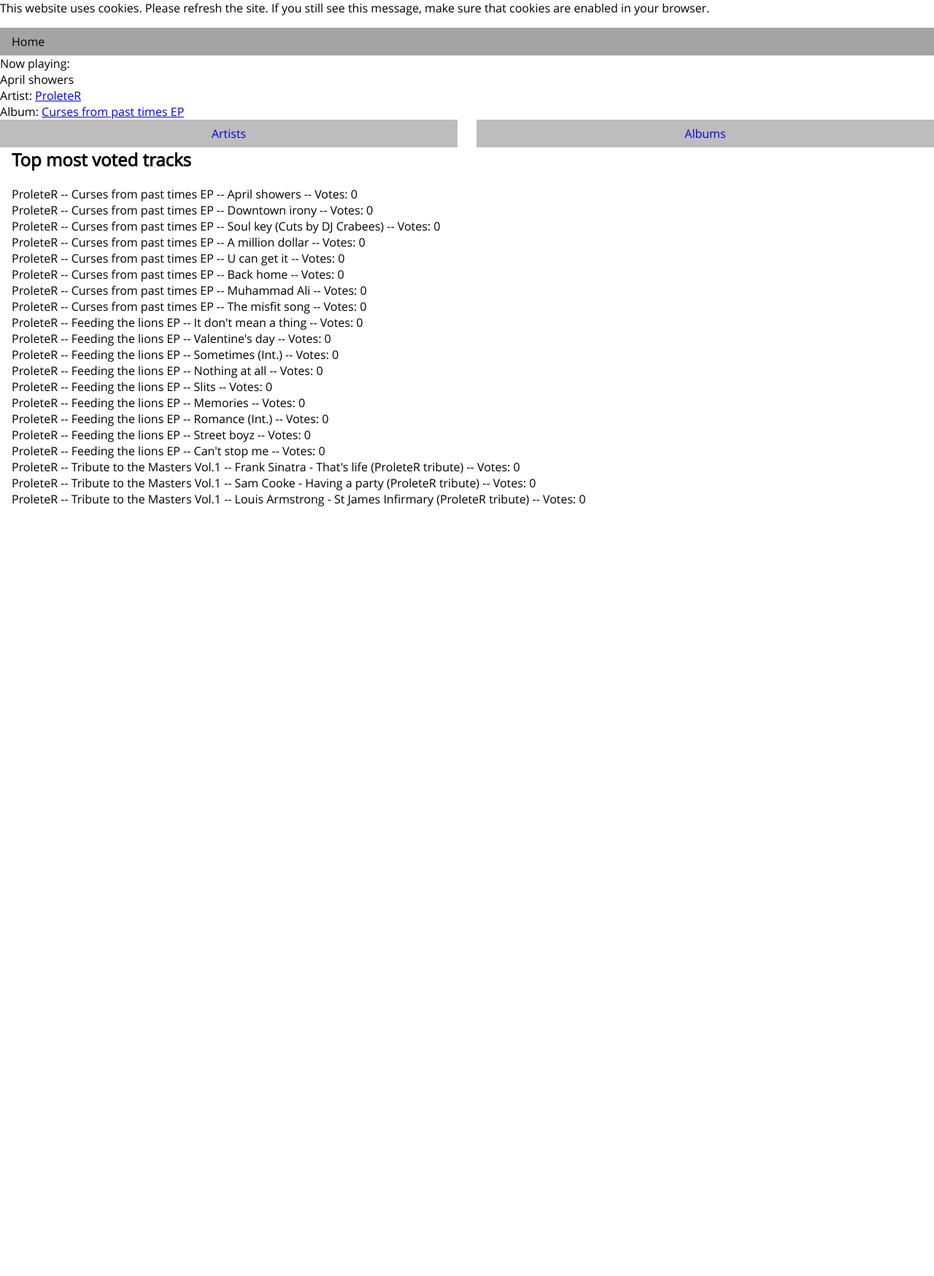
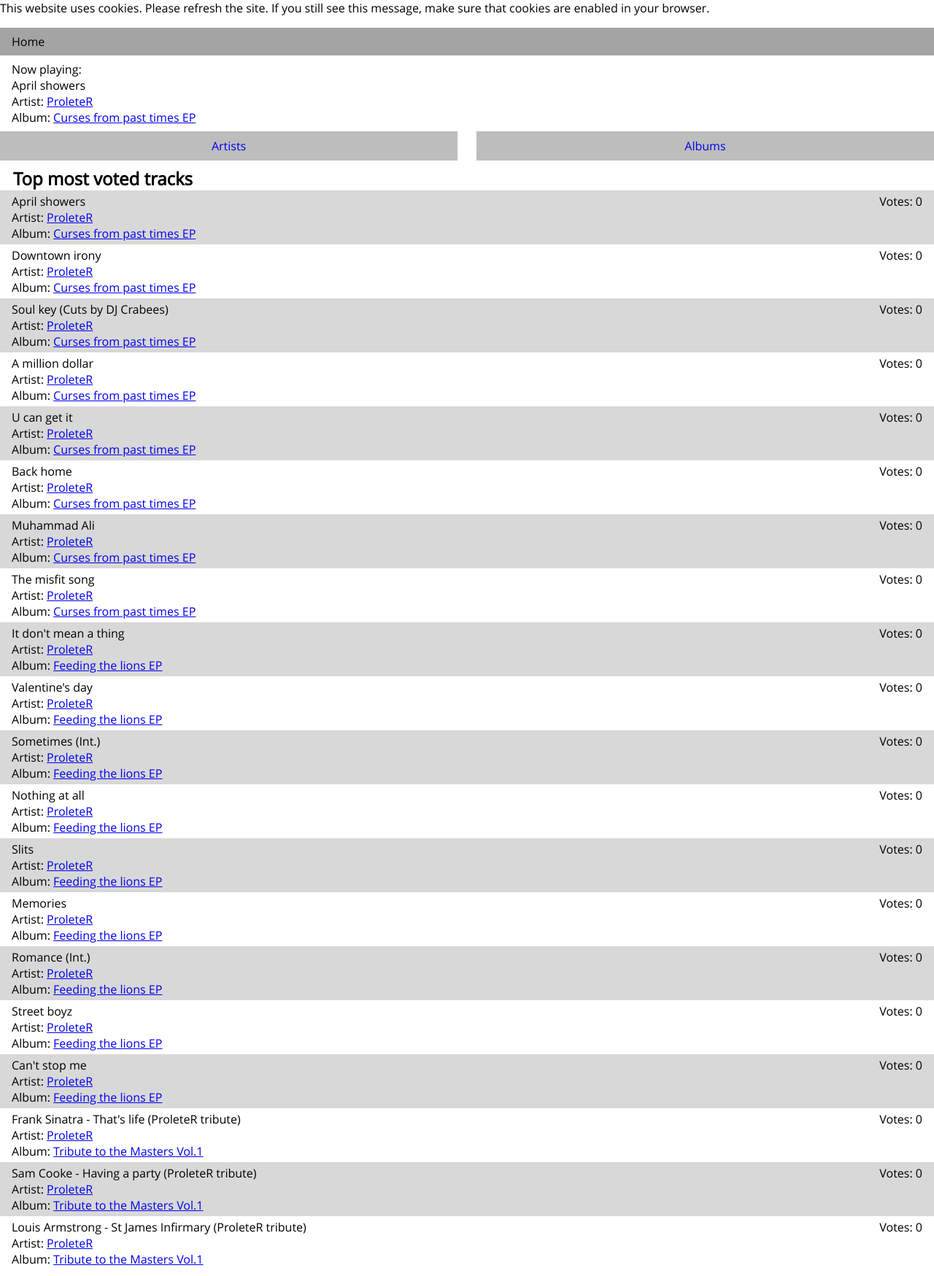
Before and after one commit to WIStudent/musicvotingsite, a Django app: template musicvoting/templates/musicvoting/index.html in a window 1280 px wide. Shown: the whole page at 73% size. Before the commit the page ends 694 px from the top, so only its background shows below. Run offline with Django 3.2, Linux system fonts and the light colour scheme; the template is opened without the code that fills it: values that come from a table or form of the project are taken from there, others are empty; data comes from the database, SQL or seed files in the repository; both versions use the stored data as it was after the commit.

Commit message:
Templates and css

```diff
--- a/musicvoting/static/musicvoting/style.css
+++ b/musicvoting/static/musicvoting/style.css
@@ -8,10 +8,22 @@
 
 #index_content #menu li{
 	display: inline-block;
-	text-align: center;
 	width: 49%;
-	background: none repeat scroll 0 0 #bdbdbd;
-	padding: 0.5em 0em;
+	background: none repeat scroll 0 0 #bdbdbd
+}
+
+#index_content #menu a{
+	display: block;
+	height: 2.5em;
+	width: 100%;
+	position: relative;
+}
+
+#index_content #menu a div {
+	position: absolute;
+	top: 50%;
+	left: 50%;
+	transform: translate(-50%, -50%);
 }
 
 #index_content #menu #menu_right{
@@ -42,6 +54,7 @@
 #index_content #menu ul{
 	padding: 0;
 	margin: 0;
+	overflow: hidden;
 }
 
 body{
@@ -53,16 +66,54 @@ body{
 	width:100%;
 }
 
+#index_content #player{
+	padding: 0.5em 1em;
+}
+
 #breadcrumb{
 	padding: 0.5em 1em;
 	background: none repeat scroll 0 0 #a4a4a4;
 }
 
-.track_list{
-	padding: 0.5em 1em;
+#index_content #track_ranking{
+	padding: 0.5em 0em;
+	overflow: hidden;
 }
 
-.track_list ul{
+#index_content #track_ranking h2{
+	padding: 0em 0.75em;
+	margin: 0;
+}
+
+#index_content #track_ranking p{
+	padding: 0.25em 1em;
+	margin: 0em;
+}
+
+.track_list li{
+	overflow: hidden;
+	padding: 0.25em 1em;
+}
+
+.track_list li:nth-child(2n+1) {
+	background: none repeat scroll 0 0 #d8d8d8;
+}
+
+.track_list{
 	list-style-type: none;
 	padding: 0;
+	margin: 0;
 }
+
+.track_list .track_info {
+	float: left;
+	width:78%;
+}
+
+.track_list .track_vote {
+	float:right;
+}
+
+.track_list .track_vote form{
+	margin: 0;
+}
--- a/musicvoting/templates/musicvoting/index.html
+++ b/musicvoting/templates/musicvoting/index.html
@@ -19,16 +19,23 @@
 	</div>
 	<div id="menu">
 		<ul>
-			<li id="menu_left"><a href="{% url 'musicvoting:artist' %}" id="artists">Artists</a></li>
-			<li id="menu_right"><a href="{% url 'musicvoting:album' %}" id="albums">Albums</a></li>
+			<li id="menu_left"><a href="{% url 'musicvoting:artist' %}" id="artists"><div>Artists</div></a></li>
+			<li id="menu_right"><a href="{% url 'musicvoting:album' %}" id="albums"><div>Albums</div></a></li>
 		</ul>
 	</div>
-	<div id="track_ranking" class="track_list">
+	<div id="track_ranking">
 		<h2>Top most voted tracks</h2>
 		{% if track_ranking %}
-			<ul>
+			<ul class="track_list">
 			{% for track in track_ranking %}
-				<li>{{ track.artist.artist_name }} -- {{ track.album.album_name }} -- {{ track.title }} -- Votes: {{ track.votes}}
+				<li id="track-{{ track.id }}" class="track">
+					<div class="track_info">
+						<div>{{ track.title }}</div>
+						<div>Artist: <a href="{% url 'musicvoting:artist_detail' track.artist.id %}">{{ track.artist.artist_name }}</a></div>
+						<div>Album: <a href="{% url 'musicvoting:album_detail' track.album.id %}">{{ track.album.album_name }}</a></div>
+					</div>
+					<div class="track_vote">
+						<div>
 						{% if cookie %}
 							{% if voter in track.voting_users.all %}
 								<form action="{% url 'musicvoting:unvote_track' track.id %}?next={{ path }}" method="post">
@@ -42,11 +49,14 @@
 								</form>
 							{% endif %}
 						{% endif %}
+						</div>
+						<div>Votes: {{ track.votes }}</div>
+					</div>
 				</li>
 			{% endfor %}
 			<ul>
 		{% else %}
-			<p>No tracks are available.</p>
+			<p>No track was voted. DJ Shuffle decides which track will be played next.</p>
 		{% endif %}
 	</div>
 </div>
```
Also changed, not shown: musicvoting/templates/musicvoting/album_detail.html (+11 -2 lines), musicvoting/templates/musicvoting/artist_detail.html (+11 -2 lines), db.sqlite3, 2 other files. Lines whose indentation alone changed are shown as unchanged.
